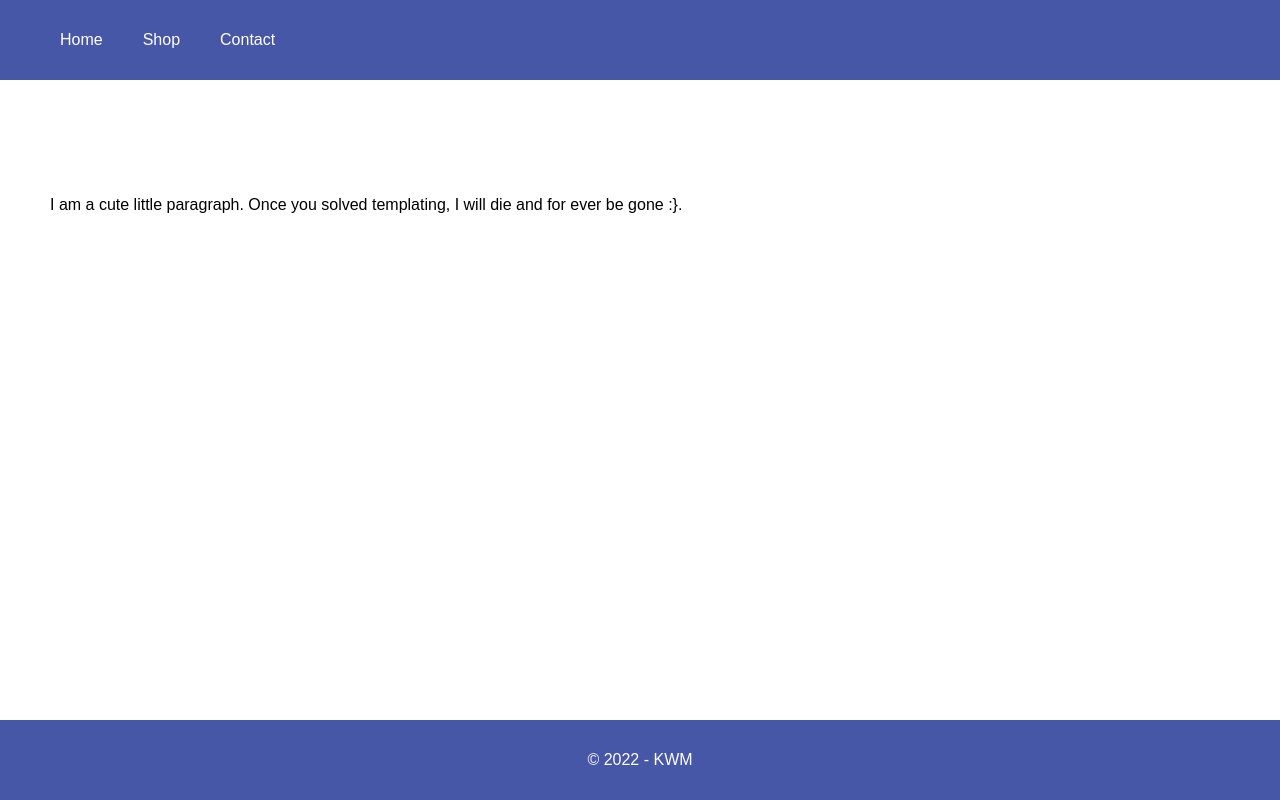
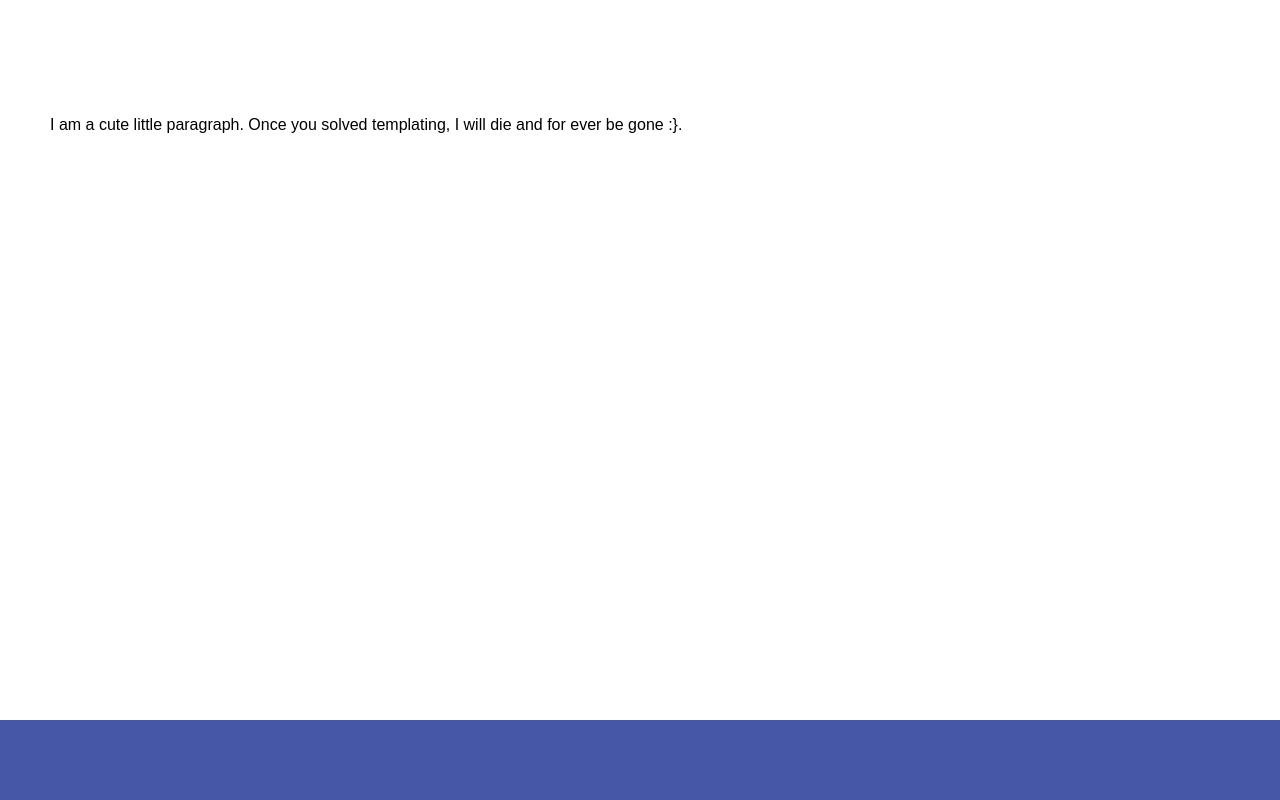
Before and after one commit to DaStanzel/FH-Hagenberg.CWP4, a plain HTML site: page Lesson_004/index.html in a window 1280 px wide. Drawn offline with Linux system fonts and the light colour scheme; no server answers.

Commit message:
Updated index.html

```diff
--- a/Lesson_004/index.html
+++ b/Lesson_004/index.html
@@ -9,24 +9,13 @@
     <title>kwmJS Boilerplate v0.2</title>
 </head>
 <body>
-<header>
-    <nav>
-        <ul>
-            <!--<li><a href="#/favourites">Favourites</a></li>-->
-            <li><a href="#/contact">Contact</a></li>
-            <li><a href="#/shop">Shop</a></li>
-            <li><a href="#/">Home</a></li>
-        </ul>
-    </nav>
-</header>
+<header></header>
 <main id="kwmJS">
     <article id="target_for_template">
         <p>I am a cute little paragraph. Once you solved templating, I will die and for ever be gone :}.</p>
     </article>
 </main>
-<footer>
-    <p>© 2022 - KWM</p>
-</footer>
+<footer></footer>
 <script type="module" src="js/kwm.js?v=0.2"></script>
 </body>
 </html>
```
Also changed, not shown: Lesson_003/index.html (+0 -1 lines).
